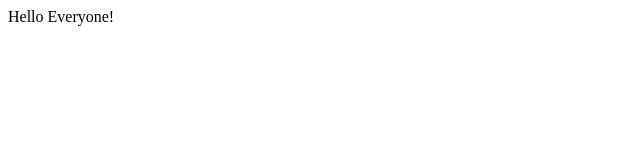
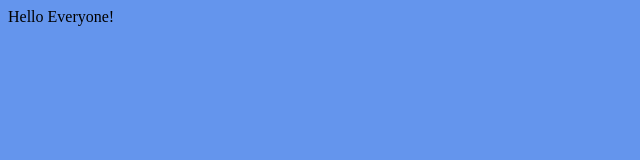
Before and after one commit to foote/foote.github.io, a plain HTML site: page index.html in a window 1280 px wide. Shown: the whole page, without its empty margins (0-640 px from the left). Drawn offline with Linux system fonts and the light colour scheme.

Commit message:
Changed Backcolor

```diff
--- a/index.html
+++ b/index.html
@@ -1,5 +1,5 @@
 <html>
-  <body style="backgroundcolor:cornflowerblue">
+  <body style="background:cornflowerblue">
     <p>Hello Everyone!</p>
   </body>
 </html>
```
